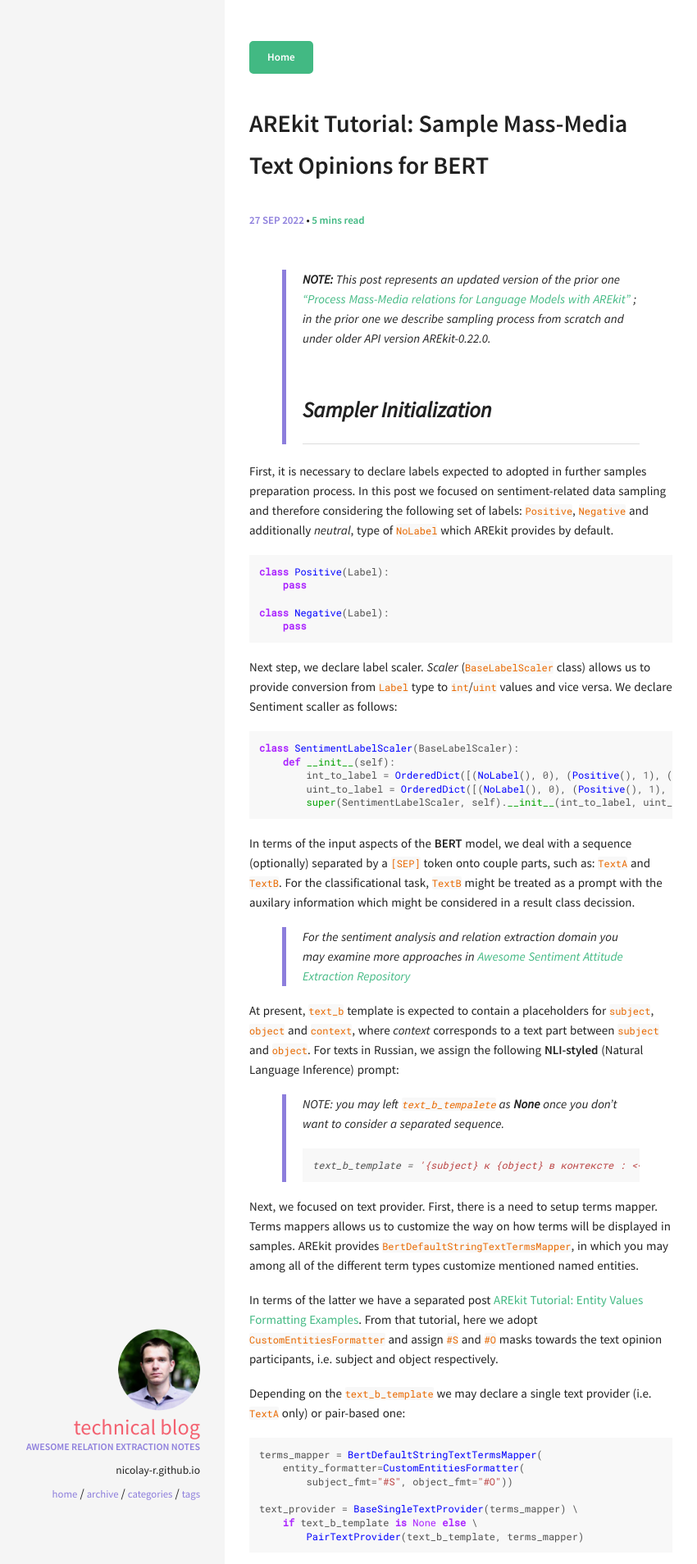
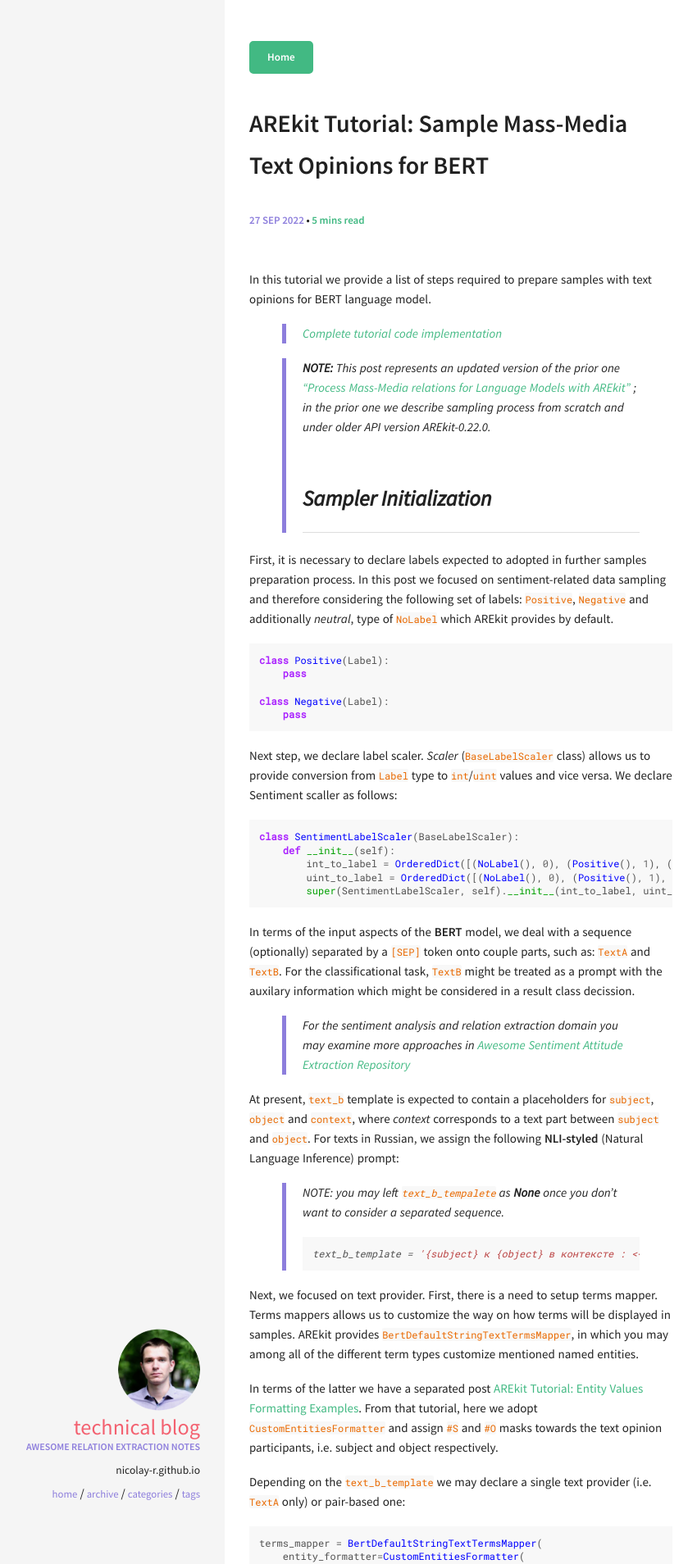
Before and after one commit to nicolay-r/blog, a Jekyll site: the page built from _posts/2022-09-27-arekit-sampling-bert.md, in a window 1280 px wide. Shown: the top 1908 px of the page at 82% size, without its empty margins (46-896 px from the left). Built offline with Jekyll 4.4.1, drawn with Linux system fonts in a browser that asks for light colours; some of the changed text lies outside the part shown.

Commit message:
Provide tutorial implementation

```diff
--- a/_posts/2022-09-27-arekit-sampling-bert.md
+++ b/_posts/2022-09-27-arekit-sampling-bert.md
@@ -7,7 +7,11 @@ visible: 0
 tags: [AREkit, Samples, Neural Networks, BERT]
 ---
 
+In this tutorial we provide a list of steps required to prepare samples with text opinions for BERT language model.
+
 <!--more-->
+
+> [Complete tutorial code implementation](https://github.com/nicolay-r/AREkit/blob/c66ea454051adfd09d37ed8a6aed143b5e2ab186/tests/tutorials/test_tutorial_pipeline_sampling_bert.py#L71)
 
 > **NOTE:** This post represents an updated version of the prior one
 >["Process Mass-Media relations for Language Models with AREkit"](https://nicolay-r.github.io/blog/articles/2022-05/process-mass-media-relations-with-arekit)
@@ -105,6 +109,8 @@ pipeline_item = BertExperimentInputSerializerPipelineItem(
 
 ## Running Sampler
 
+> [Complete tutorial code implementation](https://github.com/nicolay-r/AREkit/blob/c66ea454051adfd09d37ed8a6aed143b5e2ab186/tests/tutorials/test_tutorial_pipeline_sampling_bert.py#L71)
+
 Please refer to the following posts in order to initialize your text opinion annotation pipeline (`annot_pipeline`)
 and setup Data Folding (`data_folding`):
 * [Craft your text-opinion annotation pipeline!](https://nicolay-r.github.io/blog/articles/2022-08/arekit-text-opinion-annotation-pipeline)
```
